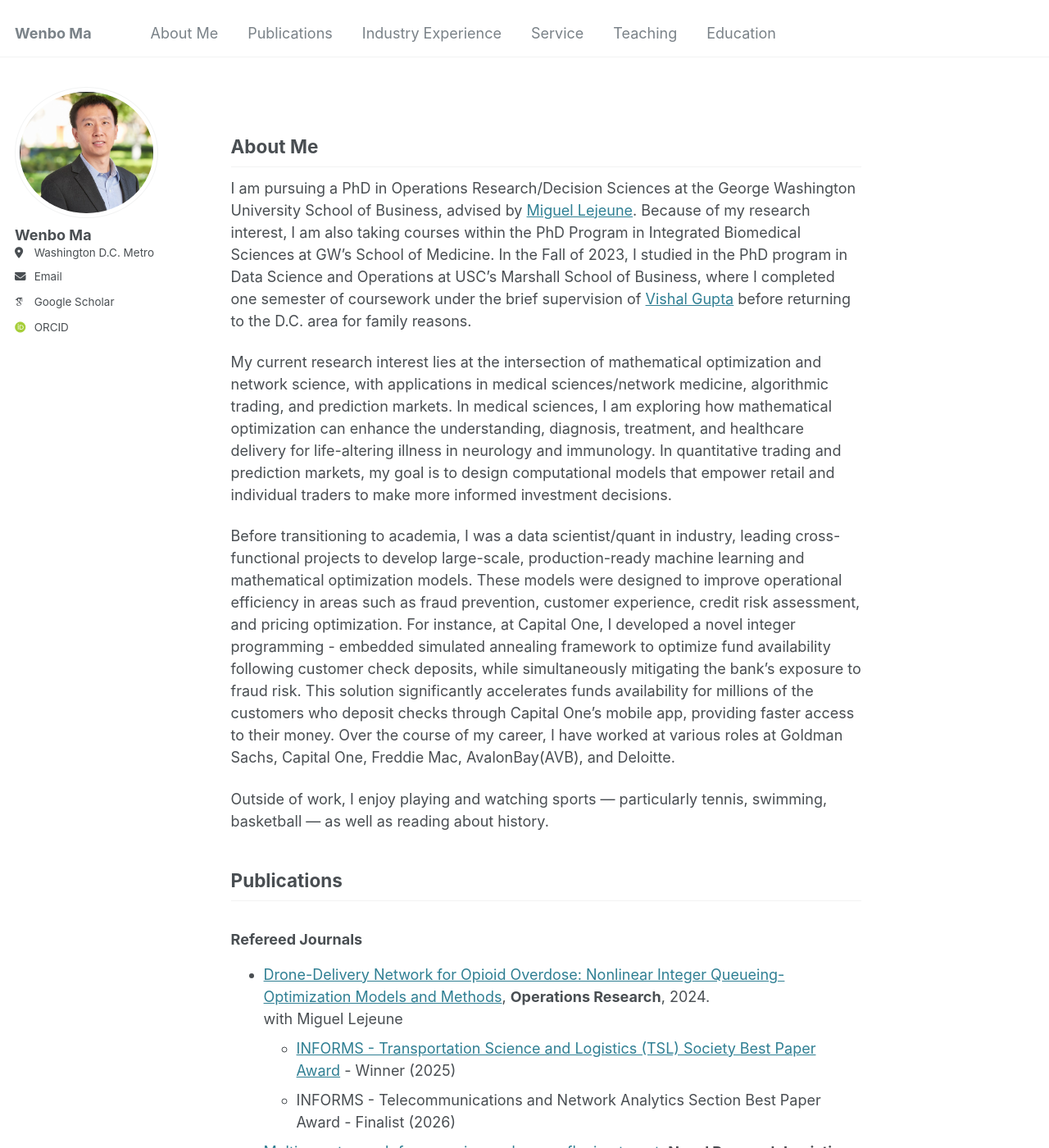
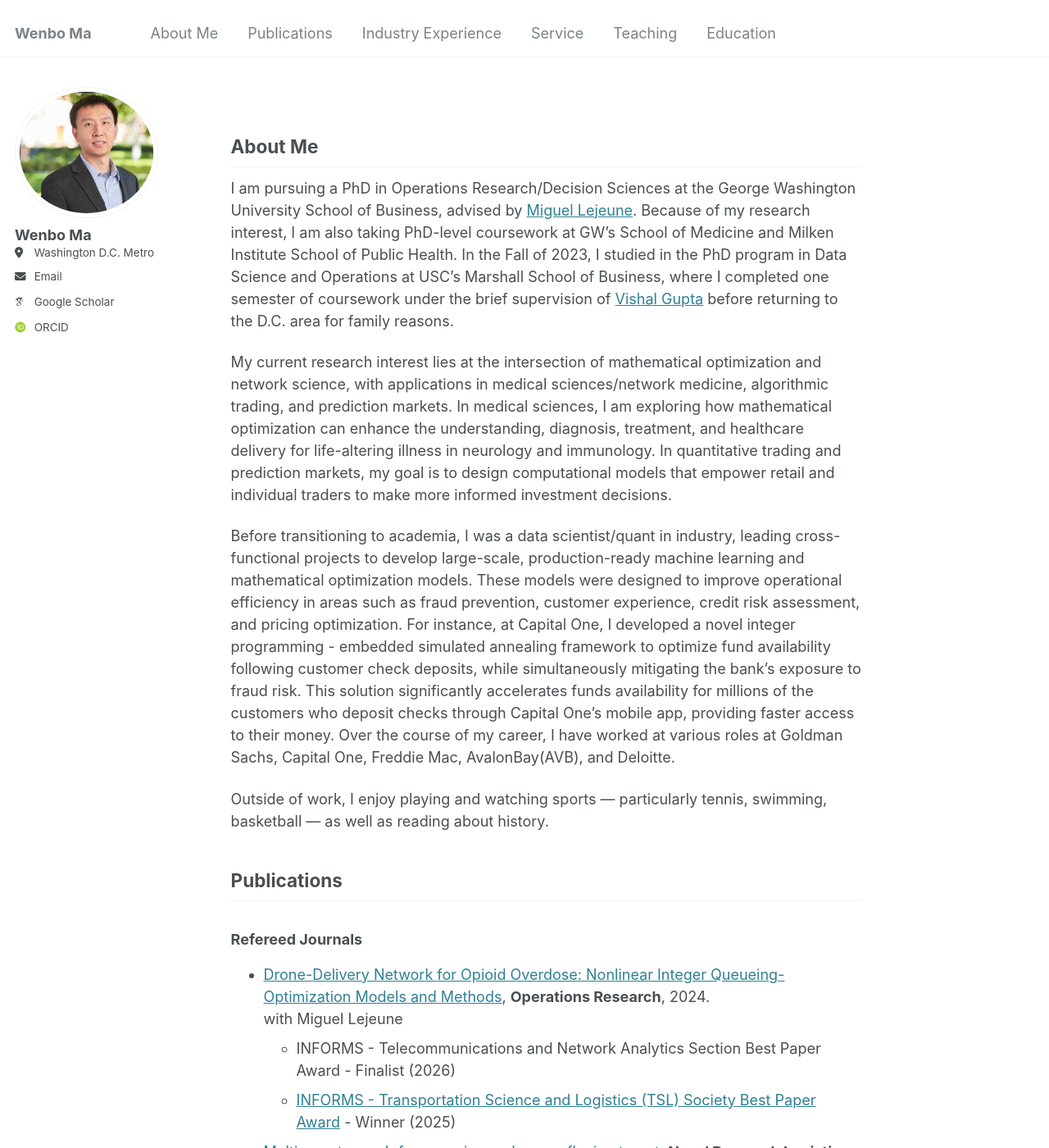
Before and after one commit to wenbo5565/wenbo5565.github.io, a Jekyll site: the page built from _pages/about.md, in a window 1280 px wide and 1400 px high. Shown: the whole window at 82% size. Built offline with Jekyll 4.4.1, drawn with Linux system fonts in a browser that asks for light colours; some web fonts are replaced.

Commit message:
Update about.md

```diff
--- a/_pages/about.md
+++ b/_pages/about.md
@@ -9,7 +9,7 @@ redirect_from:
 
 ## About Me <a id="about"></a>
 
-I am pursuing a PhD in Operations Research/Decision Sciences at the George Washington University School of Business, advised by [Miguel Lejeune](https://business.gwu.edu/miguel-lejeune). Because of my research interest, I am also taking courses within the PhD Program in Integrated Biomedical Sciences at GW's School of Medicine. In the Fall of 2023, I studied in the PhD program in Data Science and Operations at USC's Marshall School of Business, where I completed one semester of coursework under the brief supervision of [Vishal Gupta](https://faculty.marshall.usc.edu/Vishal-Gupta/aboutme.html) before returning to the D.C. area for family reasons.
+I am pursuing a PhD in Operations Research/Decision Sciences at the George Washington University School of Business, advised by [Miguel Lejeune](https://business.gwu.edu/miguel-lejeune). Because of my research interest, I am also taking PhD-level coursework at GW's School of Medicine and Milken Institute School of Public Health. In the Fall of 2023, I studied in the PhD program in Data Science and Operations at USC's Marshall School of Business, where I completed one semester of coursework under the brief supervision of [Vishal Gupta](https://faculty.marshall.usc.edu/Vishal-Gupta/aboutme.html) before returning to the D.C. area for family reasons.
 
 My current research interest lies at the intersection of mathematical optimization and network science, with applications in medical sciences/network medicine, algorithmic trading, and prediction markets. In medical sciences, I am exploring how mathematical optimization can enhance the understanding, diagnosis, treatment, and healthcare delivery for life-altering illness in neurology and immunology. In quantitative trading and prediction markets, my goal is to design computational models that empower retail and individual traders to make more informed investment decisions.
 
@@ -24,8 +24,9 @@ Outside of work, I enjoy playing and watching sports — particularly tennis, sw
 ### Refereed Journals
 - [Drone-Delivery Network for Opioid Overdose: Nonlinear Integer Queueing-Optimization Models and Methods](https://pubsonline.informs.org/doi/10.1287/opre.2022.0489), **Operations Research**, 2024. \
    with Miguel Lejeune
+  - INFORMS - Telecommunications and Network Analytics Section Best Paper Award - Finalist (2026)
   - [INFORMS - Transportation Science and Logistics (TSL) Society Best Paper Award](https://www.informs.org/Recognizing-Excellence/Community-Prizes/Transportation-Science-and-Logistics-Section/Best-Paper-Award) - Winner (2025)
-  - INFORMS - Telecommunications and Network Analytics Section Best Paper Award - Finalist (2026)
+
   <!-- - GW Today: [Drones Could Transform Emergency Response to Opioid Overdoses](https://gwtoday.gwu.edu/drones-could-transform-emergency-response-opioid-overdoses) -->
 
 - [Multi‐agent search for a moving and camouflaging target](https://onlinelibrary.wiley.com/doi/abs/10.1002/nav.22160), **Naval Research Logistics**, 2024. \
```
